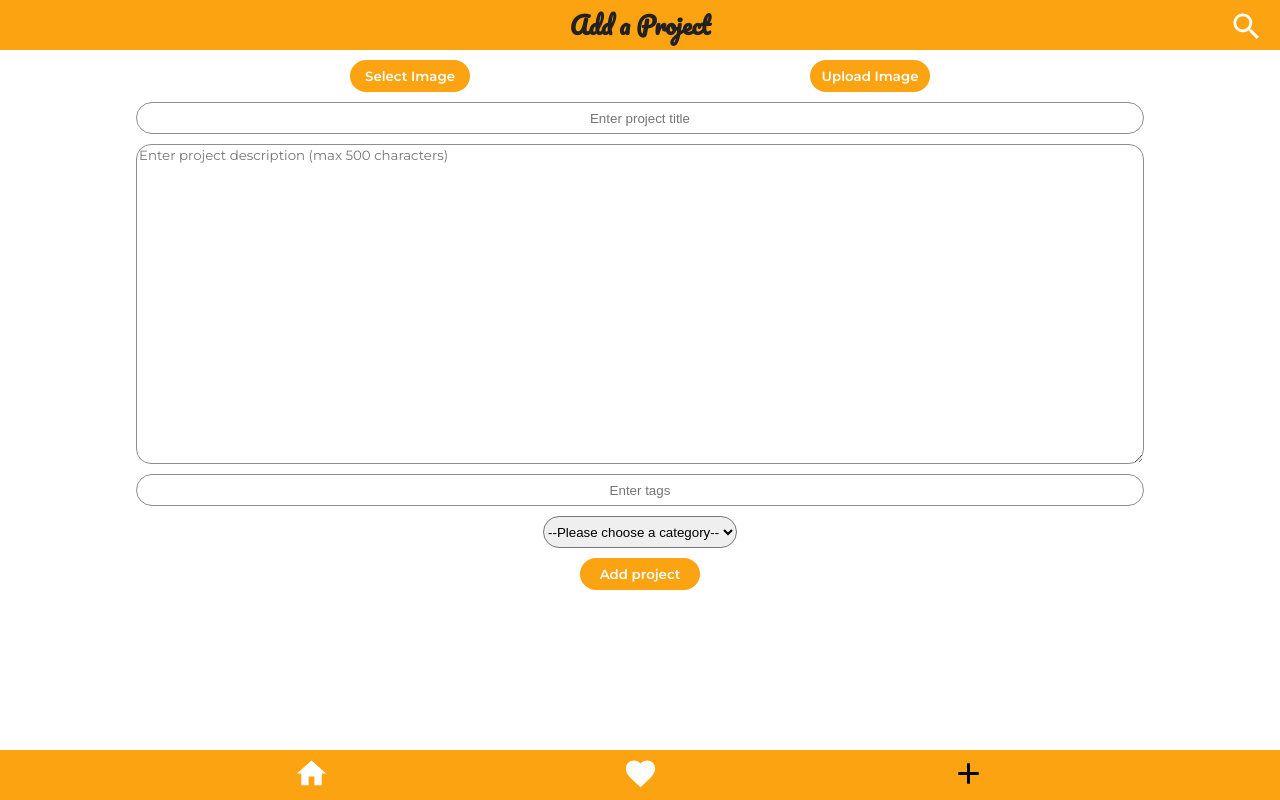
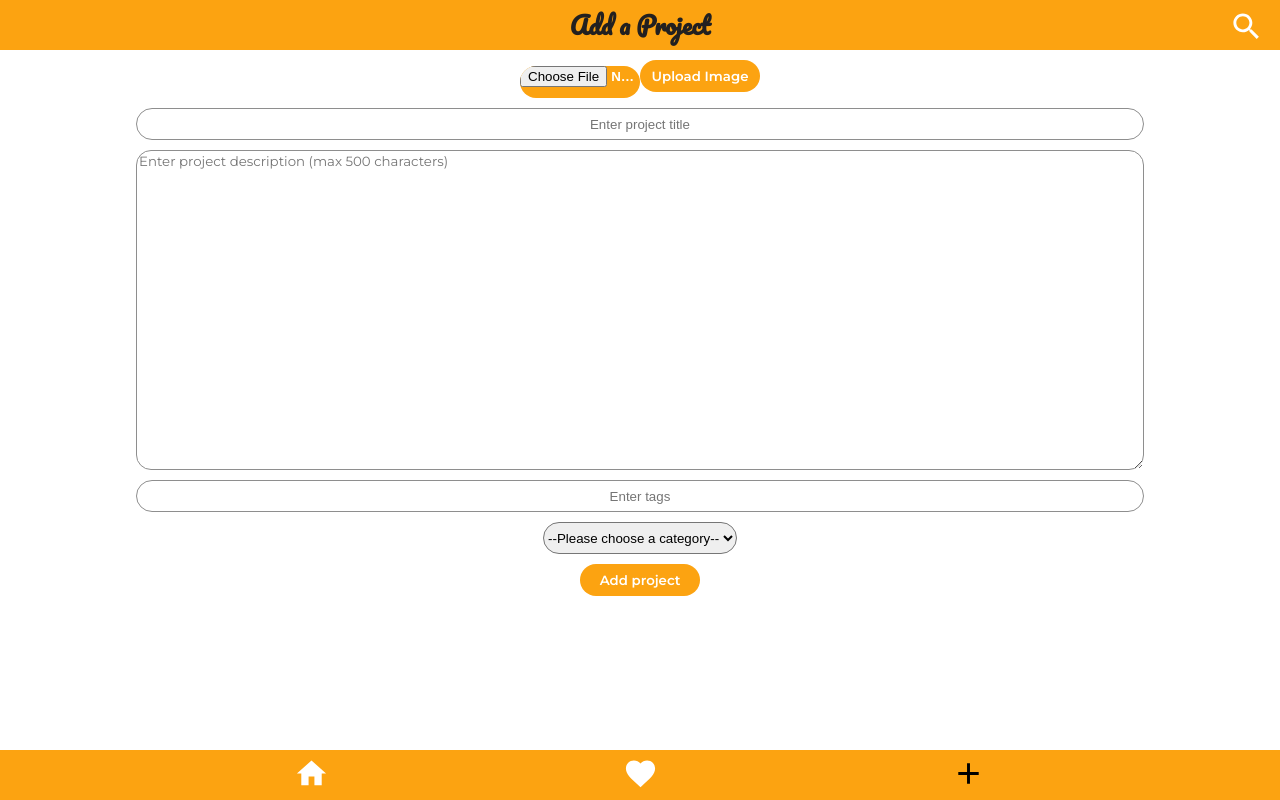
Before and after one commit to kschmitz123/diy-project-app, a React (Create React App) app in the folder client/: page /add in a window 1280 px wide. Built offline with nearby package versions, Linux system fonts and the light colour scheme.

Commit message:
Import function on page

```diff
--- a/client/src/pages/AddProjectPage.js
+++ b/client/src/pages/AddProjectPage.js
@@ -1,9 +1,9 @@
 import React from "react";
 import styled from "styled-components/macro";
 import { Header } from "../components/Header";
-import { Button } from "../components/Button";
 import { Input } from "../components/Input";
 import { Navbar } from "../components/Navbar";
+import UploadImage from "../utils/uploadImage";
 
 const Container = styled.div`
   padding: 60px 0;
@@ -13,20 +13,13 @@ const Container = styled.div`
   align-content: center;
 `;
 
-const ButtonContainer = styled.div`
-  display: flex;
-  justify-content: space-evenly;
-`;
-
 export const AddProjectPage = () => {
   return (
     <>
       <Header title={"Add a Project"} />
+
       <Container>
-        <ButtonContainer>
-          <Button>Select Image</Button>
-          <Button>Upload Image</Button>
-        </ButtonContainer>
+        <UploadImage />
         <Input />
       </Container>
       <Navbar />
```
